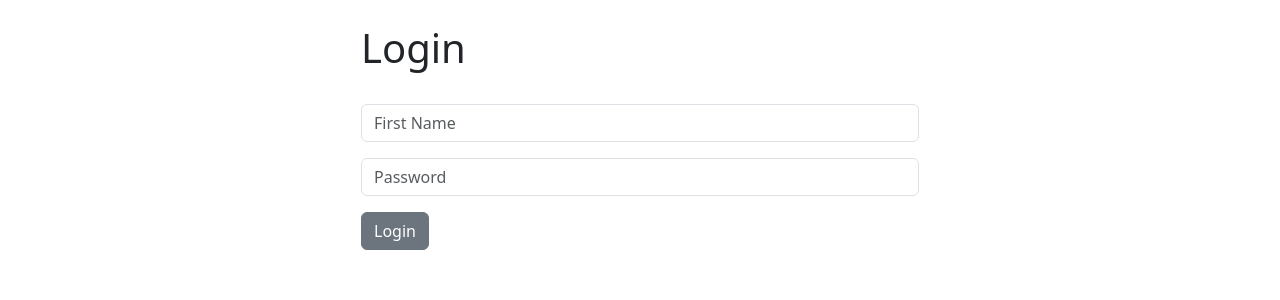
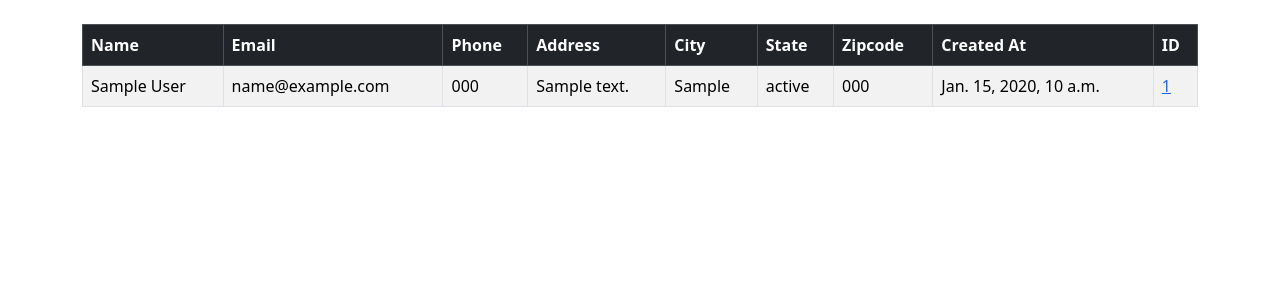
Before and after one commit to jroberts2124/Django-CRM, a Django app: template website/templates/home.html in a window 1280 px wide. Shown: the part 56-356 px from the top of the page. Run offline with Django 4.2, Linux system fonts and the light colour scheme; the template is opened without the code that fills it: values that come from a table or form of the project are taken from there, others are empty; a user stored in the database is signed in; tables that the repository leaves empty hold one stand-in row (values such as "Sample post"); parts of the project's set-up code (start-up, migrations or seed data) failed here and were passed over.

Commit message:
Update home.html

```diff
--- a/website/templates/home.html
+++ b/website/templates/home.html
@@ -1,34 +1,76 @@
-{% extends 'base.html' %} {% block content %}
+{% extends 'base.html' %}
+
+{% block content %}
+
+
+
+{% if user.is_authenticated %}
+
+
+<table class="table table-striped table-hover table-bordered">
+  <thead class="table-dark">
+    <tr>
+      <th scope="col">Name</th>
+      <th scope="col">Email</th>
+      <th scope="col">Phone</th>
+      <th scope="col">Address</th>
+      <th scope="col">City</th>
+      <th scope="col">State</th>
+      <th scope="col">Zipcode</th>
+      <th scope="col">Created At</th>
+      <th scope="col">ID</th>
+    </tr>
+  </thead>
+  <tbody>
+
+{% if records %}
+	    {% for record in records %}
+		    <tr>
+			    <td>{{ record.first_name }} {{ record.last_name }}</td>
+			    <td>{{ record.email }}</td>
+			    <td>{{ record.phone }}</td>
+			    <td>{{ record.address }}</td>
+			    <td>{{ record.city }}</td>
+			    <td>{{ record.state }}</td>
+			    <td>{{ record.zipcode }}</td>
+			    <td>{{ record.created_at }}</td>
+			    <td><a href="{% url 'record' record.id %}">{{ record.id }}</a></td>
+		    </tr>
+	    {% endfor %}
+
+{% endif %}
+
+
+	  </tbody>
+	</table>
+
+
+
+
+
+{% else %}
 
 <div class="col-md-6 offset-md-3">
-  <h1>Login</h1>
-  <br />
-  <form method="POST" action="{% url 'home' %}">
-    {%csrf_token%}
+<h1>Login</h1>
+<br/>
 
-    <form>
-      <div class="mb-3">
-        <input
-          type="text"
-          class="form-control"
-          name="username"
-          placeholder="First Name"
-          required
-        />
-      </div>
-      <div class="mb-3">
-        <input
-          type="password"
-          class="form-control"
-          name="password"
-          placeholder="Password"
-          required
-        />
-      </div>
+<form method="POST" action="{% url 'home' %}">
+	{% csrf_token %}
 
-      <button type="submit" class="btn btn-secondary">Login</button>
-    </form>
-  </form>
-</div>
+  <div class="mb-3">
+    <input type="text" class="form-control" name="username", placeholder="Username" required>
+
+  </div><br/>
+  <div class="mb-3">
+    <input type="password" class="form-control" name="password", placeholder="Password" required>
+  </div>
+  <br/>
+  <button type="submit" class="btn btn-secondary">Login</button>
+
+</form>
+
+
+
+{% endif %}
 
 {% endblock %}
```
